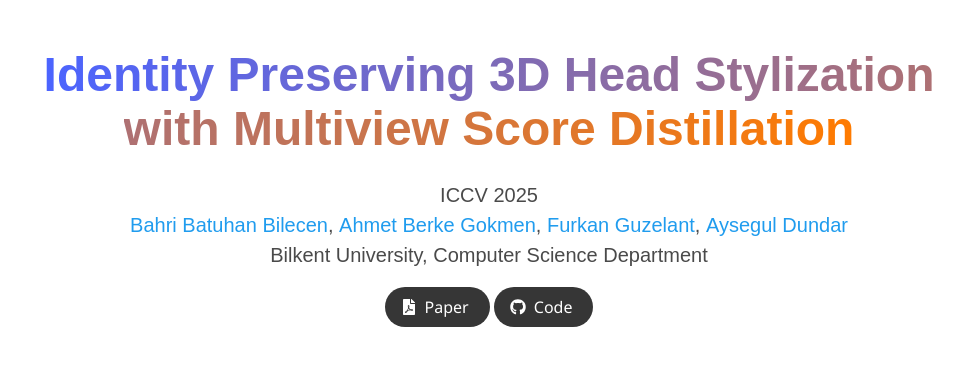
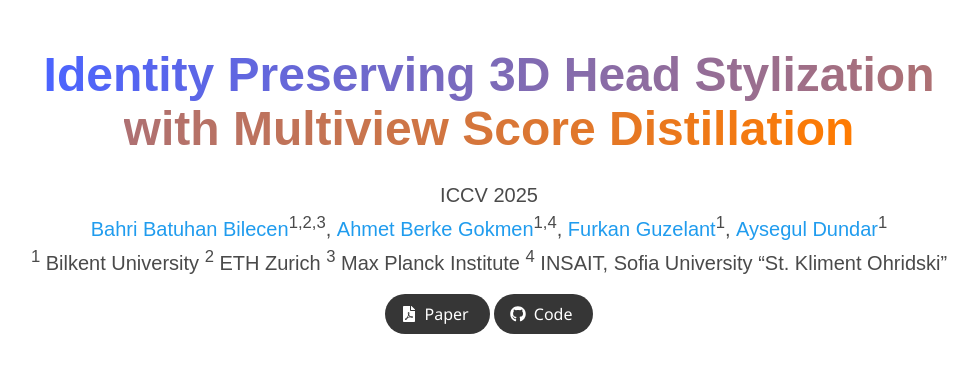
Before and after one commit to three-bee/three-bee.github.io, a Jekyll site: the page head_stylization/index.html, which Jekyll copies as it is, in a window 1280 px wide and 900 px high, cut to the strip 0-368 px from the top of the window. Shown: the whole strip, without its empty margins (151-1129 px from the left). Built offline with Jekyll 4.4.1, drawn with Linux system fonts in a browser that asks for light colours; nearby versions of some CDN libraries; some web fonts are replaced; library files that are not in the unit come from our copies; a style sheet for code colours, icons or effects is not loaded.

Commit message:
affiliation change

```diff
--- a/head_stylization/index.html
+++ b/head_stylization/index.html
@@ -37,20 +37,22 @@
             <div class="is-size-5 publication-authors">
               <!-- Paper authors -->
               <span class="author-block">
-                <a href="https://three-bee.github.io" target="_blank">Bahri Batuhan Bilecen</a>,</span>
+                <a href="https://three-bee.github.io" target="_blank">Bahri Batuhan Bilecen</a><sup>1,2,3</sup>,</span>
                 <span class="author-block">
-                  <a href="https://berkegokmen1.medium.com/" target="_blank">Ahmet Berke Gokmen</a>,</span>
+                  <a href="https://berkegokmen1.medium.com/" target="_blank">Ahmet Berke Gokmen</a><sup>1,4</sup>,</span>
                   <span class="author-block">
-                    <a target="_blank">Furkan Guzelant</a>,</span>
+                    <a target="_blank">Furkan Guzelant</a><sup>1</sup>,</span>
                     <span class="author-block">
-                      <a href="http://www.cs.bilkent.edu.tr/~adundar" target="_blank">Aysegul Dundar</a>
+                      <a href="http://www.cs.bilkent.edu.tr/~adundar" target="_blank">Aysegul Dundar</a><sup>1</sup>
                   </span>
                   </div>
 
                   <div class="is-size-5 publication-authors">
-                    <span class="author-block">Bilkent University, Computer Science Department<br>
+                    <span class="author-block"><sup>1</sup> Bilkent University</span>
+                    <span class="author-block"><sup>2</sup> ETH Zurich</span>
+                    <span class="author-block"><sup>3</sup> Max Planck Institute</span>
+                    <span class="author-block"><sup>4</sup> INSAIT, Sofia University “St. Kliment Ohridski”</span>
                   </div>
-
 
                   <div class="column has-text-centered">
                     <div class="publication-links">
```
